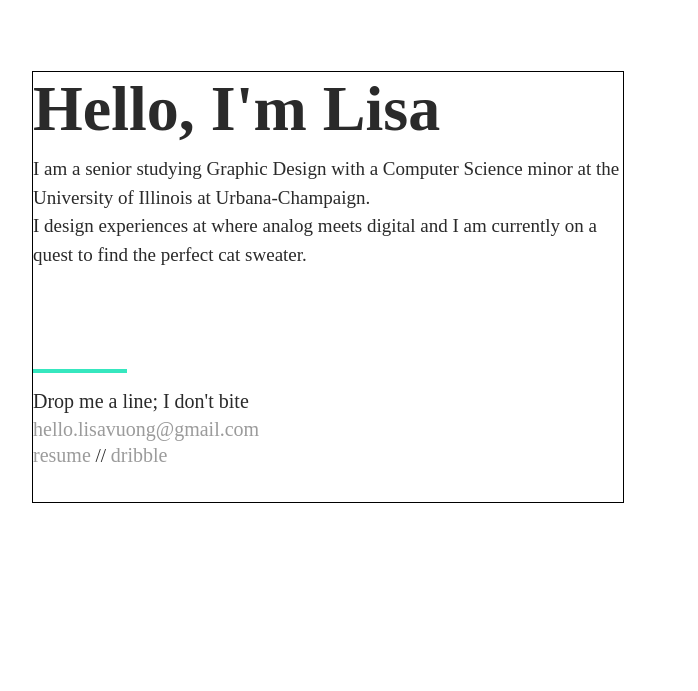
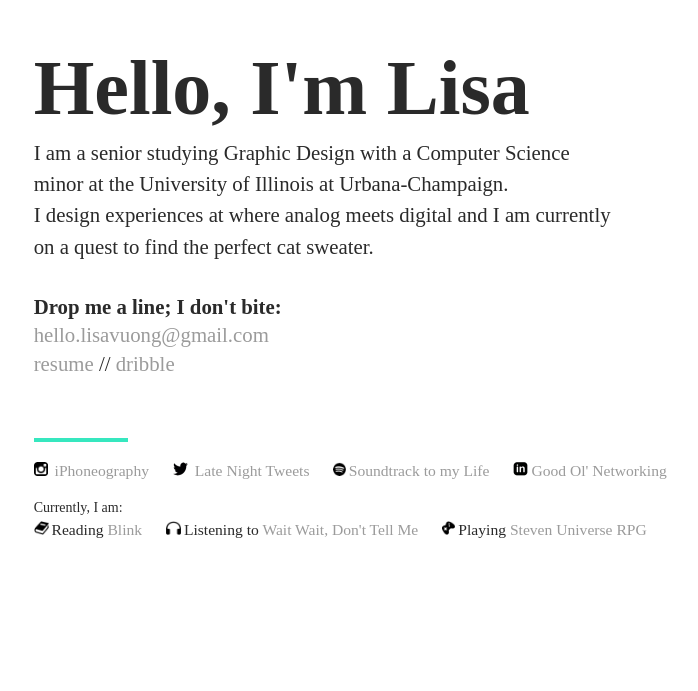
Before and after one commit to LisaVuong/site-redesign, a plain HTML site: page index.html in a window 1280 px wide. Shown: the part 109-800 px from the top of the page, without its empty margins (126-824 px from the left). Drawn offline with Linux system fonts and the light colour scheme.

Commit message:
almost done with the first page!

```diff
--- a/css/styles.scss
+++ b/css/styles.scss
@@ -10,38 +10,55 @@ $bright-blue: #36E7BF;
 a{
 	color: $light-grey;
 	text-decoration: none;
-	line-height: 1.3;
-	font-size: 20px;
 
 	&:hover{
 		color: $bright-blue;
 	}
 }
 
+.bold{
+	font-weight: 800;
+}
+
 .introduction{
-	font-size: 19px;
-	min-height: 650px;
+	font-size: 1.3em;
 	height: 100vh;
 
 	.content{
-		width: 590px;
-		height: 430px;
-		margin-left: 150px;
-		margin-top: 180px;
-		border: 1px solid #000;
+		max-width: 680px;
+		height: 550px;
+		margin-left: 12%;
+		margin-right: 10%;
+		margin-top: 12%;
+		/*border: 1px solid #000;*/
 
 		h1{
-			font-size: 64px;
-			margin-bottom: -10px;
+			font-size: 3.75em;
+			margin-bottom: -16.5px;
 			margin-top: 0;
 		}
 
 		p{
 			line-height: 1.5;
+			width: 590px;
+		}
+
+		.line{
+			margin-top: 30px;
+			font-size: 1em;
+			line-height: 1.4;
+
+
+			h2{
+				font-size: 1em;
+				font-weight: 600;
+				margin-bottom: -1px;
+			}
 		}
 
 		.links{
-			margin-top: 100px;
+			font-size: .75em;
+			margin-top: 60px;
 
 			hr{
 				width: 90px;
@@ -49,12 +66,25 @@ a{
 				border-style: solid;
 				border-color: $bright-blue;
 				border-width: 2px;
+				margin-bottom: 20px;
+			}
+
+			a{
+				padding-right: 20px;
+
+			}
+
+			.icons{
+				height: 14px;
+				margin-right: 3px;
+
 			}
 
 			h2{
-				font-size: 20px;
+				font-size: 14px;
 				font-weight: 400;
-				margin-bottom: 3px;
+				margin-bottom: 5px;
+				margin-top: 20px;
 			}
 		}
 	}
--- a/index.html
+++ b/index.html
@@ -26,14 +26,28 @@
 				<br>
 				I design experiences at where analog meets digital and I am currently on a quest to find the perfect cat sweater.
 			</p>
-			<div class="links">
-				<hr>
-				<h2>Drop me a line; I don't bite</h2>
+			<div class="line">
+				<h2>Drop me a line; I don't bite:</h2>
 				<a href="mailto: hello.lisavuong@gmail.com" >hello.lisavuong@gmail.com</a>
 				<br>
 				<a href="lisavuong.pdf">resume</a> // <a href="dribble.com/lisavuong">dribble</a>
+			</div>
 
-				<div class="icons">
+			<div class="links">
+				<hr>
+				<span class="connect">
+					<a href="instagram.com/lisavuong"><img class="icons" src="img/instagram.png"> iPhoneography</a>
+					<a href="twitter.com/lisavuong"><img class="icons" src="img/twitter.png"> Late Night Tweets</a>
+					<a href="spotify.com/lisavuong"><img class="icons" src="img/spotify.png">Soundtrack to my Life</a>
+					<a href="linkedin.com/lisavuong"><img class="icons" src="img/linkedin.png">Good Ol' Networking</a>
+				</span>
+
+				<h2>Currently, I am:</h2>
+				<span class="currently">
+					<img class="icons" src="img/book.png">Reading <a href="book">Blink</a>
+					<img class="icons" src="img/headphones.png">Listening to <a href="book">Wait Wait, Don't Tell Me</a>
+					<img class="icons" src="img/controller.png">Playing <a href="book">Steven Universe RPG </a>
+				</span>
 
 				</div>
 			</div>
```
Also changed, not shown: css/styles.css, img/Bitmap.png (added), img/book.png (added), img/controller.png (added), img/headphones.png (added), img/instagram.png (added), img/linkedin.png (added), img/spotify.png (added), img/twitter.png (added), 2 other files.
